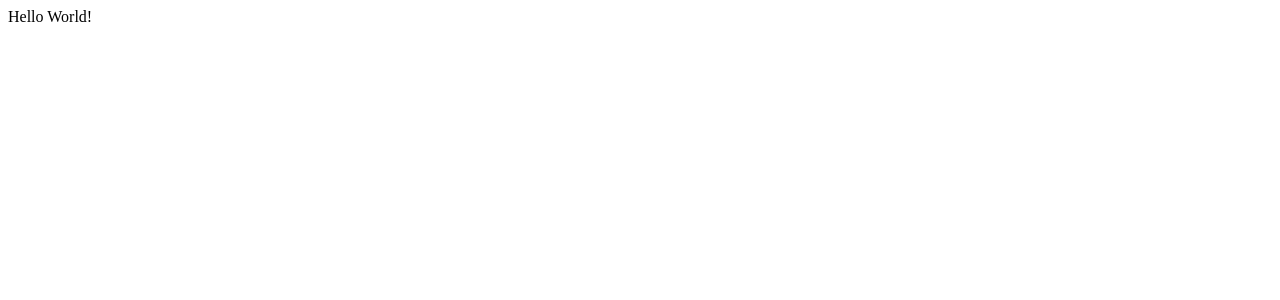
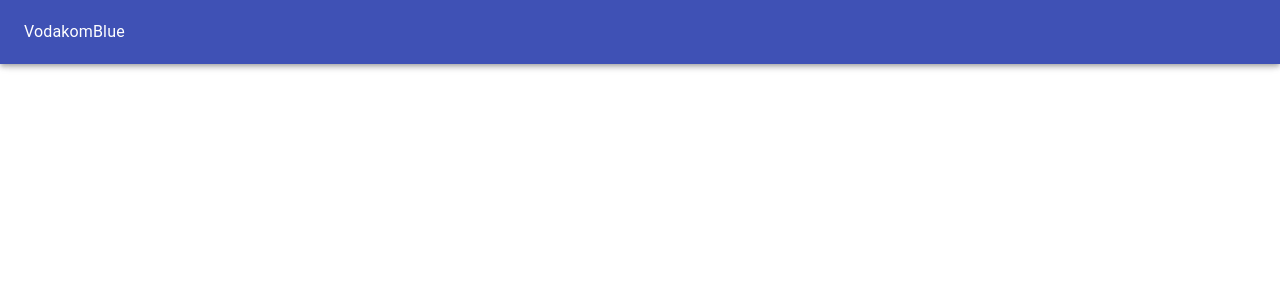
Before and after one commit to Telbit/VodakomBlue_Client, a React (Create React App) app: page / in a window 1280 px wide. Shown: the top 300 px of the page. Built offline with nearby package versions, Linux system fonts and the light colour scheme.

Commit message:
Created Navbar

```diff
--- a/src/App.js
+++ b/src/App.js
@@ -1,13 +1,17 @@
 import React from 'react';
-import { Route, Switch } from 'react-router';
-import {Button} from '@material-ui/core';
+import { Router, Route, Switch } from 'react-router-dom';
+import {Button, Typography} from '@material-ui/core';
+import Navbar from './components/Navbar/Navbar';
 
 export const App = () => {
     return (
-        <Switch>
-            <Route path={'/'}>
-                Hello World!
-            </Route>
-        </Switch>
+        <div>
+            <Navbar/>
+            <Switch>
+                <Route exact path='/'>
+                    <Typography>HelloWorld!</Typography>
+                </Route>
+            </Switch>
+        </div>
     );
 }
--- /dev/null
+++ b/src/components/Navbar/Navbar.js
@@ -0,0 +1,15 @@
+import React, {useState} from 'react';
+import {AppBar, Toolbar, Typography} from '@material-ui/core';
+import {makeStyles} from '@material-ui/core/styles';
+import {Link} from 'react-router-dom';
+
+export default function Navbar(){
+
+    return (
+        <AppBar>
+            <Toolbar>
+                <Typography>VodakomBlue</Typography>
+            </Toolbar>
+        </AppBar>
+    )
+}
```
